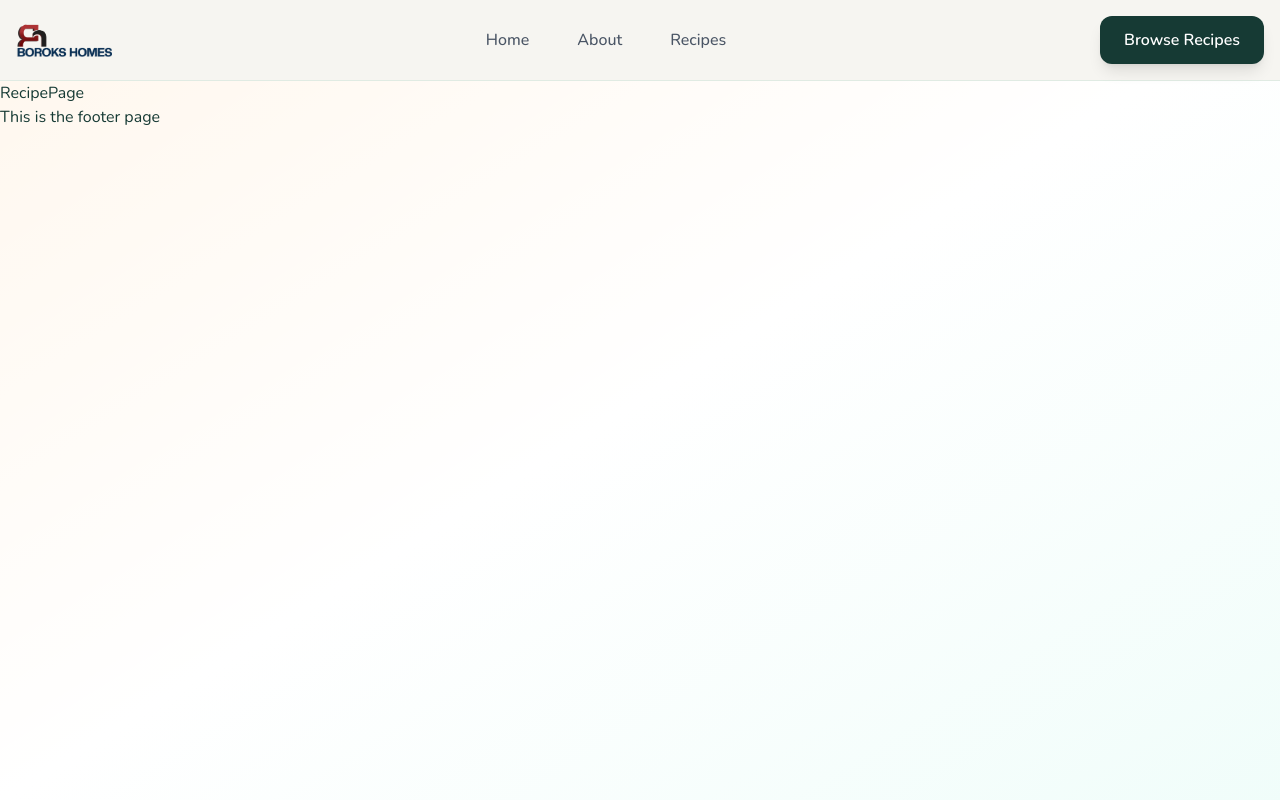
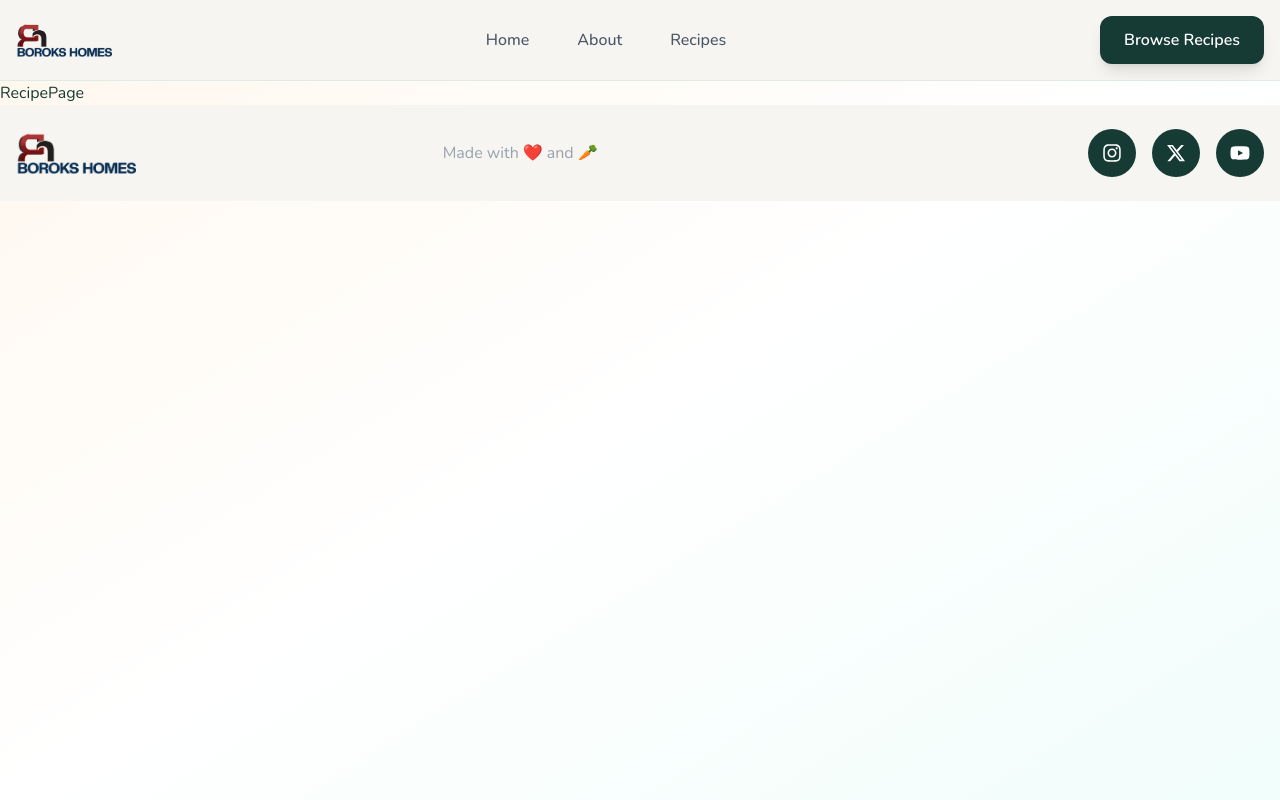
Before and after one commit to kaadak/Recipe-finder, a React (Vite) app: page /recipes in a window 1280 px wide. Built offline with nearby package versions, Linux system fonts and the light colour scheme.

Commit message:
Done with the footer page

```diff
--- a/src/components/Footer.jsx
+++ b/src/components/Footer.jsx
@@ -1,11 +1,51 @@
-import React from 'react'
+import React from "react";
+import { FaInstagram } from "react-icons/fa6";
+import { FaXTwitter } from "react-icons/fa6";
+import { FaYoutube } from "react-icons/fa6";
+<FaYoutube />
 
 const Footer = () => {
   return (
-    <div>
-      This is the footer page
+    <div className="bg-light-neutral-100 py-6">
+      <div className="container mx-auto px-4">
+        <div className="grid md:grid-cols-3 gap-8 items-center">
+          <div className="text-center w-30 P-5 md:text-left">
+            <img src="BOROKS.png" alt="" />
+          </div>
+
+          <div className="fle items-center justify-center space-x-1">
+            <span className="text-gray-400">Made with</span>
+            <span className="text-red-500">❤️</span>
+            <span className="text-gray-400">and</span>
+            <span className="text-orange-400">🥕</span>
+          </div>
+
+          <div className="flex items-center justify-center md:justify-end space-x-4 ">
+            <a
+              href="#"
+              className="w-12 h-12 bg-primary rounded-full flex items-center justify-center hover:bg-primary/80 transition-all duration-300 hover:scale-110"
+            >
+              <FaInstagram className="h-5 w-5 text-white" />
+            </a>
+
+            <a
+              href="#"
+              className="w-12 h-12 bg-primary rounded-full flex items-center justify-center hover:bg-primary/80 transition-all duration-300 hover:scale-110"
+            >
+              <FaXTwitter className="h-5 w-5 text-white"  />
+            </a>
+
+            <a
+              href="#"
+              className="w-12 h-12 bg-primary rounded-full flex items-center justify-center hover:bg-primary/80 transition-all duration-300 hover:scale-110"
+            >
+              <FaYoutube  className="h-5 w-5 text-white"  />
+            </a>
+          </div>
+        </div>
+      </div>
     </div>
-  )
-}
+  );
+};
 
-export default Footer
+export default Footer;
```
